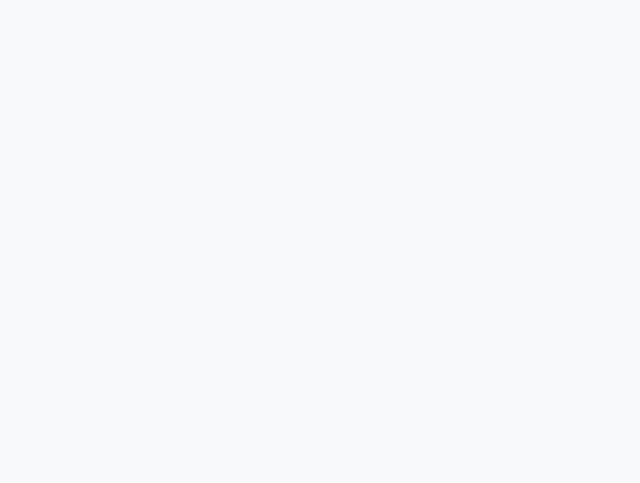
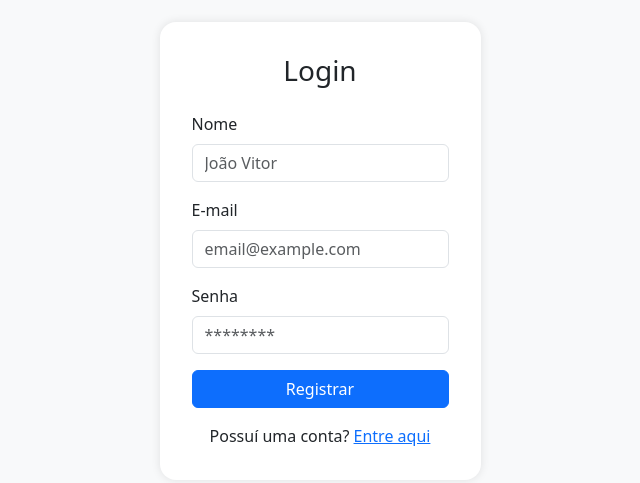
Before and after one commit to thesckurtt/uc_electron_with_db_atv_2, a React (Vite) app: page /register in a window 1280 px wide. Shown: the part 149-632 px from the top of the page, without its empty margins (320-960 px from the left). Built offline with nearby package versions, Linux system fonts and the light colour scheme.

Commit message:
Update Register.jsx

```diff
--- a/src/pages/Register.jsx
+++ b/src/pages/Register.jsx
@@ -1,9 +1,34 @@
-import React from 'react'
+import React, { useState } from 'react'
+import InptAuthForm from '../components/InptAuthForm'
+import { Link } from 'react-router-dom'
 
 const Register = () => {
+  const [name, setName] = useState('')
+  const [email, setEmail] = useState('')
+  const [password, setPassword] = useState('')
+  const [error, setError] = useState(false)
+
+  function handleSubmit(e) {
+    e.preventDefault()
+  }
+
   return (
-    <div>
-
+    <div className="login-card">
+      <h3 className="text-center mb-4">Login</h3>
+      {error &&
+        <div className="alert alert-danger" role="alert">
+          This is a danger alert—check it out!
+        </div>
+      }
+      <form onSubmit={(e) => handleSubmit(e)}>
+        <InptAuthForm type={'text'} value={name} setValue={setName} text={"Nome"} placeholder={'João Vitor'} />
+        <InptAuthForm type={'email'} value={email} setValue={setEmail} text={"E-mail"} placeholder={'email@example.com'} />
+        <InptAuthForm type={'password'} value={password} setValue={setPassword} text={"Senha"} placeholder={'********'} />
+        <button type="submit" className="btn btn-primary w-100">Registrar</button>
+        <div className="text-center mt-3">
+          <span>Possuí uma conta? <Link to={'/login'} replace={true}>Entre aqui</Link></span>
+        </div>
+      </form>
     </div>
   )
 }
```
